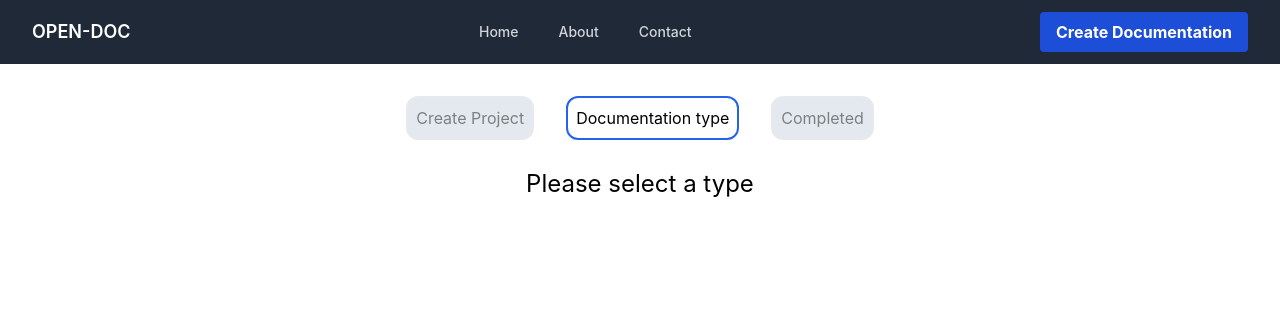
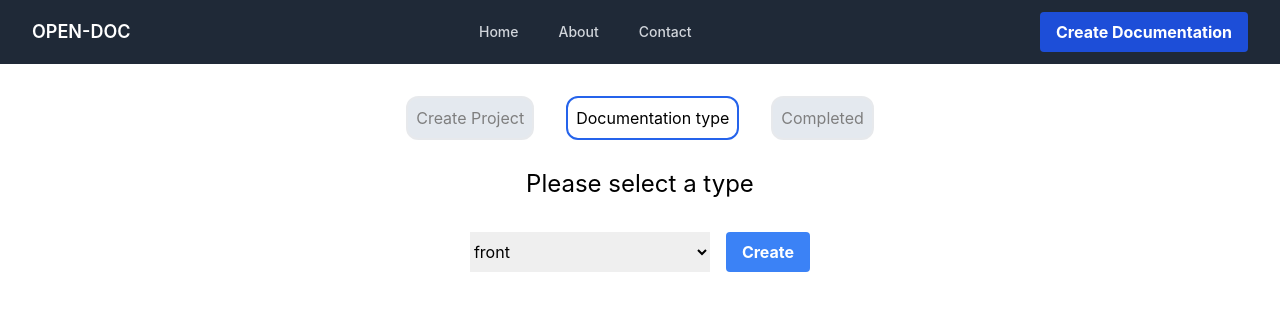
Before and after one commit to Tysiachnyi/open-doc, a React (Create React App) app: page /create-documentation in a window 1280 px wide. Both pictures are taken after typing "Sample" into the empty fields and a click on the button "Create". Shown: the top 310 px of the page. Built offline with nearby package versions, Linux system fonts and the light colour scheme.

Commit message:
Added ugly default select(deisgned it later)

```diff
--- a/src/components/Steps/components/Create.tsx
+++ b/src/components/Steps/components/Create.tsx
@@ -8,8 +8,8 @@ type CreateProps = {
 const Create: FC<CreateProps> = ({ handleStepChanged }) => {
   const [value, setValue] = useState("");
 
-  const handleChange = (e: ChangeEvent<HTMLInputElement>) => {
-    setValue(e.target.value);
+  const handleChange = (event: ChangeEvent<HTMLInputElement>) => {
+    setValue(event.target.value);
   };
 
   const handleCreate = () => {
--- a/src/components/Steps/components/Type.tsx
+++ b/src/components/Steps/components/Type.tsx
@@ -1,17 +1,35 @@
-const Type = () => {
-  console.log("check");
+import { ChangeEvent, FC, useState } from "react";
+import { TYPE_SELECT } from "../../../constants/misc";
+import { STEPS } from "../../../constants/Steps";
+
+type TypeProps = {
+  handleStepChanged: (value: STEPS) => void;
+};
+
+const Type: FC<TypeProps> = ({ handleStepChanged }) => {
+  const [value, setValue] = useState(TYPE_SELECT.FRONT);
+  const handleCreate = () => {
+    handleStepChanged(STEPS.TYPE);
+  };
+
+  const handleSelectChange = (event: ChangeEvent<HTMLSelectElement>) => {
+    setValue(event.target.value as TYPE_SELECT);
+  };
 
   return (
     <div>
       <div className="p-2 text-center text-2xl">Please select a type</div>
       <div className="p-2 pt-6 flex justify-center">
-        {/* <input
-          className="shadow appearance-none border rounded w-72 py-2 px-3 text-gray-700 leading-tight focus:outline-none focus:shadow-outline"
-          type="text"
-          placeholder="Folder name"
-          onChange={handleChange}
-          value={value}
-        />
+        <div>
+          <select
+            className="w-60 h-10"
+            onChange={handleSelectChange}
+            value={value}
+          >
+            <option>{TYPE_SELECT.FRONT}</option>
+            <option>{TYPE_SELECT.BACK}</option>
+          </select>
+        </div>
         <div className="pl-4">
           <button
             onClick={handleCreate}
@@ -19,7 +37,7 @@ const Type = () => {
           >
             Create
           </button>
-            </div> */}
+        </div>
       </div>
     </div>
   );
--- /dev/null
+++ b/src/constants/misc.ts
@@ -0,0 +1,4 @@
+export enum TYPE_SELECT {
+  FRONT = "front",
+  BACK = "back",
+}
--- a/src/routes/CreateDocumentation/CreateDocumentation.tsx
+++ b/src/routes/CreateDocumentation/CreateDocumentation.tsx
@@ -1,8 +1,8 @@
 import { useState } from "react";
+import { STEPS } from "../../constants/Steps";
 import Create from "../../components/Steps/components/Create";
 import Type from "../../components/Steps/components/Type";
 import Steps from "../../components/Steps/Steps";
-import { STEPS } from "../../constants/Steps";
 
 const CreateDocumentation = () => {
   const [currentStep, setCurrentStep] = useState(STEPS.CREATE);
@@ -17,7 +17,9 @@ const CreateDocumentation = () => {
         {currentStep === STEPS.CREATE && (
           <Create handleStepChanged={handleStepChanged} />
         )}
-        {currentStep === STEPS.TYPE && <Type />}
+        {currentStep === STEPS.TYPE && (
+          <Type handleStepChanged={handleStepChanged} />
+        )}
       </div>
     </main>
   );
```
